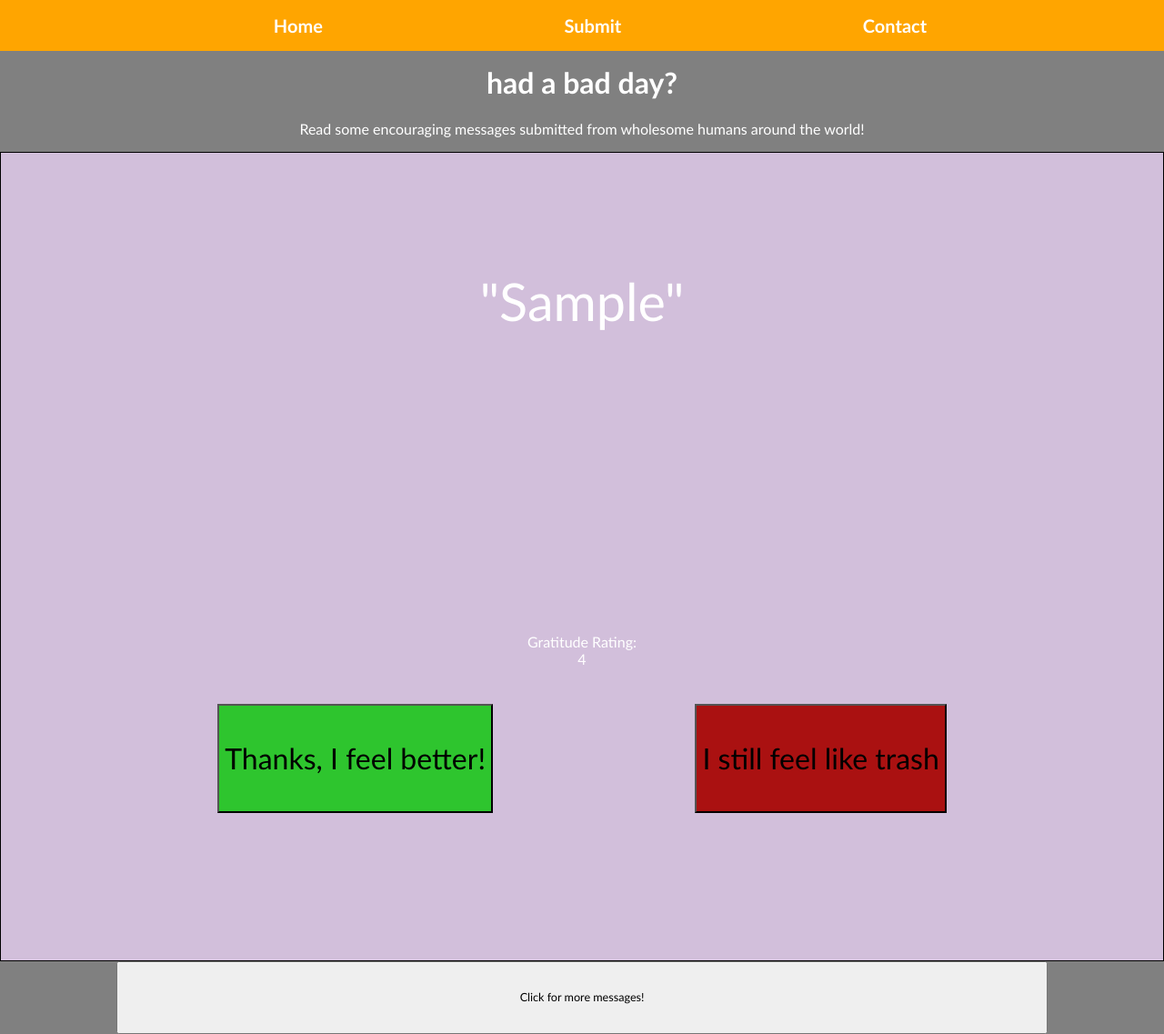
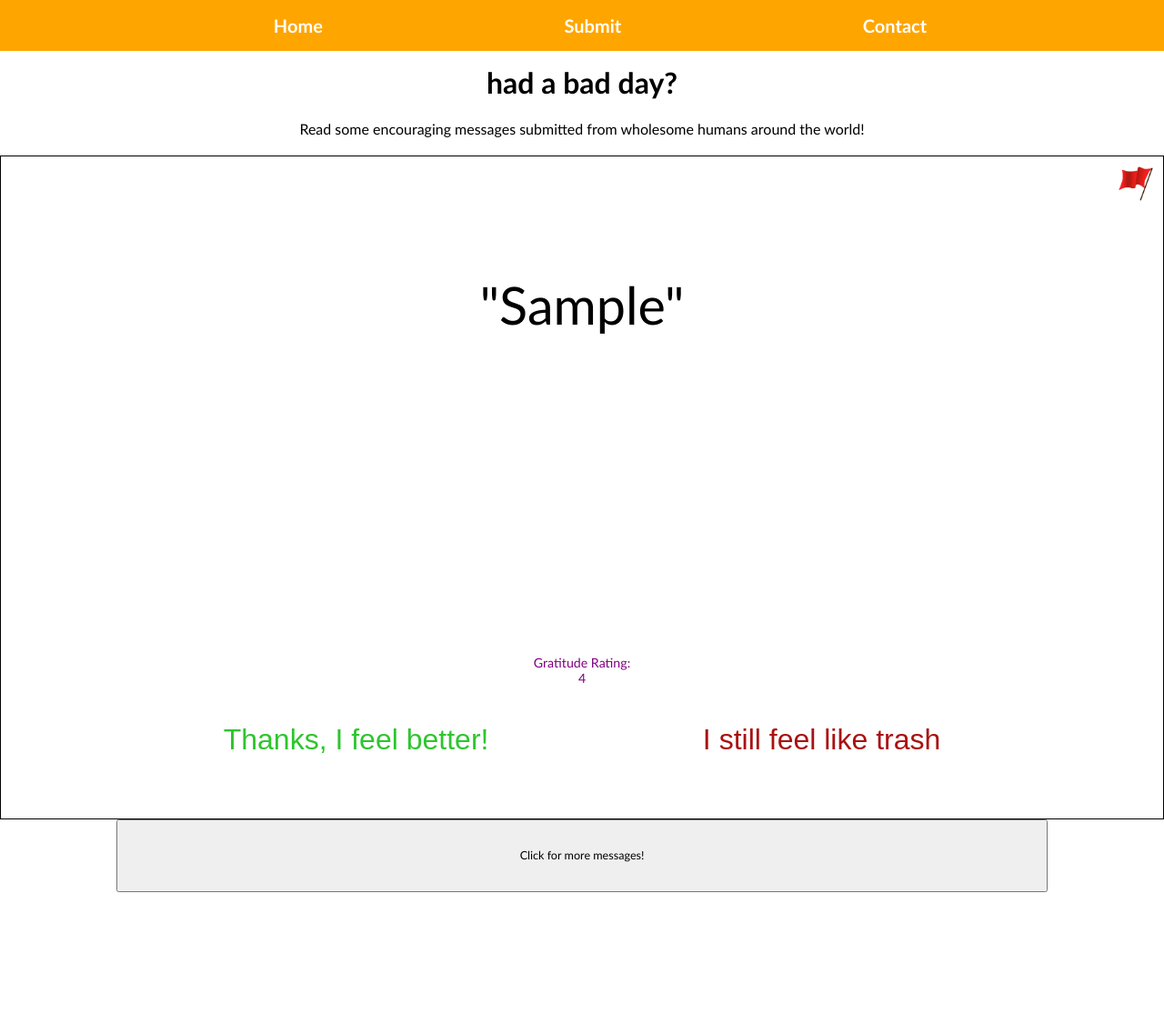
Before and after one commit to AjayLiu/inspirationjar-php, a PHP site: page / in a window 1280 px wide. Shown: the whole page at 91% size. After the commit the page ends 981 px from the top, so only its background shows below. Run offline with PHP 8.4, Linux system fonts and the light colour scheme; tables that the repository leaves empty or names only in its code hold one stand-in row (values such as "Sample post"); data that the repository does not hold is empty; some libraries are stand-ins or nearby versions.

Commit message:
black and white

```diff
--- a/debug.php
+++ b/debug.php
@@ -1,4 +1,3 @@
 <?php
-    include "getVotedIDs.php";
-    //echo $latestPostID;
+    include "returnTotalQuoteCount.php";
 ?>
--- a/index.php
+++ b/index.php
@@ -30,11 +30,10 @@
 		<div class = "intro">
             <h1>had a bad day?</h1>
             <p>Read some encouraging messages submitted from wholesome humans around the world!</p>
-
 		</div>
 
 		<?php
-			$sql = "SELECT HappyID, Happy_quote, HappyRating FROM happy_table ORDER BY HappyRating DESC LIMIT 5";
+			$sql = "SELECT HappyID, Happy_quote, HappyRating FROM happy_table WHERE isReported = 0 OR isReviewedSafe = 1 ORDER BY HappyRating DESC LIMIT 5";
 			$result = $mysqli->query($sql);
 
 			if ($result->num_rows > 0) {
@@ -45,6 +44,8 @@
 						?>
 							<div class = "quote_container">
 								<div class = "quoteBlock" data-gratID="<?php echo ($row["HappyID"]);?>">
+									<input type="image" src="/images/redflag.png" name="<?php echo ($row["HappyID"]);?>" class = "reportButton"/>
+
 									<div class = "quoteText" data-gratID="<?php echo ($row["HappyID"]);?>">
 										"<?php echo stripslashes($row["Happy_quote"]);?>"
 									</div>
@@ -75,16 +76,8 @@
 		</div>
 
 		<script src="/js/jquery.fittext.js"></script>
-		<script type="text/javascript">
-			if(window.innerWidth > 767){
-				$(".quoteText").fitText(2);
-				$("#refreshButton").fitText(8);
-			} else {
-				$(".quoteText").fitText(1);
-				$("#refreshButton").fitText(2);
-			}
+		<script src="/js/fittext.js"></script>
 
-		</script>
 
 	</body>
 
--- /dev/null
+++ b/js/fittext.js
@@ -0,0 +1,10 @@
+if(window.innerWidth > 767){
+    //WIDE MONITOR
+    $(".quoteText").fitText(2);
+    $(".gratitudeRatings").fitText(9);
+    $("#refreshButton").fitText(8);
+} else {
+    //MOBILE PORTRAIT
+    $(".quoteText").fitText(1.5);
+    $("#refreshButton").fitText(2);
+}
--- a/js/quoteLoader.js
+++ b/js/quoteLoader.js
@@ -1,5 +1,6 @@
 $(document).ready(
     function(){
+        $('.gratitudeRatings').hide();
         //GET ALL IDs that the user has already voted on
         var alreadyVotes;
         $.ajax({
@@ -9,17 +10,64 @@ $(document).ready(
             success: function(result) {
                 alreadyVotes = result;
                 markDupes();
+                $('.gratitudeRatings').show();
             },
         });
 
+
+        //REPORT BUTTON
+        $(".reportButton").click(
+            function(){
+                var reportID = $(this).attr("name");
+
+
+                var ajaxurl = 'report.php',
+                data =  {'reportedID': reportID};
+                $.post(ajaxurl, data, function (response) {
+                    if(response != "SUCCESS"){
+                        if(response == "DUPE"){
+                            alert("It looks like you reported this quote before. Sorry for showing this to you again, must be an error");
+                        } else if(isNaN(response)){
+                            //REDIRECT TO LOGIN
+                            window.location = response;
+                        } else {
+                            //SPAM
+                            alert("It looks like you reported a quote just " + response + " seconds ago. Please wait at least 30 seconds before reporting.");
+                        }
+                    } else {
+                        alert("Thanks for maintaining order in this site! We will review this quote and take the appropriate actions.");
+                        var reportedBlock = ".quoteBlock[data-gratID=\"" + reportID + "\"]";
+                        $(reportedBlock).remove();
+                    }
+                });
+            }
+        );
+
         //Refresh Button
         var quoteCount = 5;
+
         $("#refreshButton").click(
             function(){
-                quoteCount = quoteCount + 5;
-                $("#quotes_root").load("load_quotes.php", {quoteNewCount: quoteCount}, function(){
-                    markDupes();
+                //FIRST CHECK IF THERE ARE ANY QUOTES TO LOAD
+                $.ajax({
+                    type: 'GET',
+                    url: 'returnTotalQuoteCount.php',
+                    cache: false,
+                    success: function(result) {
+                        if(quoteCount <= result){
+                            quoteCount = quoteCount + 5;
+                            $("#quotes_root").load("load_quotes.php", {quoteNewCount: quoteCount}, function(){
+                                markDupes();
+                            });
+                        } else {
+                            //REMOVE REFRESH BUTTON
+                            alert("No more quotes to load!");
+                            $("#refreshButton").remove();
+                        }
+                    },
                 });
+
+
             }
         );
 
@@ -32,10 +80,13 @@ $(document).ready(
                 if(alreadyVotes.indexOf(thisId+",") != -1){
                     var newHTML = "You already voted on this post!";
                     $(this).html(newHTML);
-                    $(this).css('color', "yellow");
+                    $(this).css('color', "orange");
                 }
             });
         }
+
+
+        var IDsToIgnoreReacting = "";
 
         //LIKE AND DISLIKE BUTTON
         $('.button').click(function(){
@@ -45,37 +96,8 @@ $(document).ready(
             /* CLIENT SIDE ANIMATION */
             var id = clickBtnValue.substring(clickBtnValue.indexOf('d') + 1);
 
-            //IF IS A NEW VOTE
-            if( alreadyVotes == null || alreadyVotes.indexOf(id+",") == -1){
-
-                //UPDATE ALREADYVOTES
-                //GET ALL IDs that the user has already voted on
-                $.ajax({
-                    type: 'GET',
-                    url: 'getVotedIDs.php',
-                    cache: false,
-                    success: function(result) {
-                        alreadyVotes = result;
-                        markDupes();
-                    },
-                });
-
-                var grat = ".gratitudeRatings[data-gratID=\"" + id + "\"]";
-                //ADD or SUBTRACT ONE TO GRATITUDE (client side)
-                var rating = $(grat).text().substring($(grat).text().indexOf(':')+1).trim();
-                var toAdd = (clickBtnValue.charAt(0) == 'g') ? 1 : -1;
-                var ratingInt = parseInt(rating) + toAdd;
-                var newHTML = $(grat).text().substring(0, $(grat).text().indexOf(':') + 1) + "<br>" + ratingInt;
-                $(grat).html(newHTML);
-
-                //CHANGE COLOR
-                $(grat).css('color', toAdd == 1? "green": "red");
-
-
-
-            }
-
             //AJAX TO LOG VOTE INTO DATABASE / PROMPT LOGIN
+            /*
             var ajaxurl = 'vote.php',
             data =  {'action': clickBtnValue};
             var session;
@@ -92,6 +114,52 @@ $(document).ready(
                     }
                 });
             });
+            */
+            //AJAX TO LOG VOTE INTO DATABASE / PROMPT LOGIN
+            var ajaxurl = 'vote.php',
+            data =  {'action': clickBtnValue};
+            $.ajaxSetup({cache: false})
+            $.post(ajaxurl, data, function (response) {
+                if(response != "DUPE"){
+                    if(response != "LOGGED IN"){
+                        //SEND TO LOGIN PAGE
+                        window.location = response;
+                    }
+                }
+            });
+
+
+            //UPDATE ALREADYVOTES
+            //GET ALL IDs that the user has already voted on
+            $.ajax({
+                type: 'GET',
+                url: 'getVotedIDs.php',
+                cache: false,
+                success: function(result) {
+                    alreadyVotes = result;
+                    markDupes();
+                },
+            });
+
+            //IF IS A NEW VOTE
+            if( alreadyVotes == null || alreadyVotes.indexOf(id+",") == -1 && IDsToIgnoreReacting.indexOf(id+',') == -1){
+                var grat = ".gratitudeRatings[data-gratID=\"" + id + "\"]";
+                //ADD or SUBTRACT ONE TO GRATITUDE (client side)
+                var rating = $(grat).text().substring($(grat).text().indexOf(':')+1).trim();
+                var toAdd = (clickBtnValue.charAt(0) == 'g') ? 1 : -1;
+                var ratingInt = parseInt(rating) + toAdd;
+                var newHTML = $(grat).text().substring(0, $(grat).text().indexOf(':') + 1) + "<br>" + ratingInt;
+                $(grat).html(newHTML);
+
+                //PREVENT SPAMMING (client side)
+                IDsToIgnoreReacting+=id+',';
+
+                //CHANGE COLOR
+                $(grat).css('color', toAdd == 1? "green": "red");
+            }
+
+
+
 
         });
     }
--- a/js/randomColors.js
+++ b/js/randomColors.js
@@ -6,4 +6,4 @@ function setRandomColors(){
          arr[i].style.backgroundColor = random_color;
     }
 }
-setRandomColors();
+//setRandomColors();
--- a/redirectLinks.php
+++ b/redirectLinks.php
@@ -1,6 +1,6 @@
 <?php
 
-    $isLocal = true;
+    $isLocal = false;
 
     if($isLocal){
         $submitLink = "http://localhost/submit.php";
@@ -17,4 +17,5 @@
 
 
 
+
 ?>
--- a/styles.css
+++ b/styles.css
@@ -2,12 +2,12 @@ body,html {
 	margin:0px;
 	padding: 0px;
 	height: 100%;
-    width: 100%;
-    display: flex;
-    flex-direction: column;
+  width: 100%;
+  display: flex;
+  flex-direction: column;
 	text-align: center;
-	color:white;
-	background-color: gray;
+	color:black;
+	background-color: white;
 	z-index: -2;
 }
 
@@ -16,7 +16,7 @@ body,html {
     position: fixed;
     display: flex;
 	background-color: orange;
-
+	z-index: 100;
 }
 
 .navbar img{
@@ -33,10 +33,12 @@ body,html {
 .intro{
     z-index: -1;
     position: relative;
-	padding: 50px 5px 0 5px;
-	background-color: gray;
-	color:white;
-	text-align: center;
+		padding: 50px 5px 0 5px;
+		text-align: center;
+}
+
+.intro p {
+	margin: 20px;
 }
 
 .intro strong{
@@ -87,15 +89,16 @@ html {
 }
 
 .quoteBlock{
-	height: 95vh;
+	height: 75vh;
   	width: 100vw;
 	padding-top: 10%;
 	text-align: center;
+	position: relative;
 	border: 1px solid black;
 }
 
 .quoteText{
-	margin: 0 auto;
+	margin: 0px auto 0 auto;
 	display: block;
 	width: 90%;
 	height: 50vh;
@@ -107,28 +110,53 @@ html {
 	display: flex;
 	height: 15vh;
 	width: 80vw;
-	margin: 0 auto;
-	margin-top: 5vh;
+	margin: 0px auto 50px auto;
 	justify-content: space-around;
 }
 
+.button:hover{
+    text-decoration: underline;
+}
+
+.gratitudeRatings{
+	margin: 20px 0 0 0;
+	color: purple;
+}
 
 .button{
 	font-size: 2rem;
+  background: none!important;
+  border: none;
+  padding: 0!important;
+  /*optional*/
+  font-family: arial, sans-serif;
+  /*input has OS specific font-family*/
+  color: #069;
+  text-decoration: none;
+  cursor: pointer;
+
 }
 
 #goodButton{
-	background-color: rgb(46, 197, 46);
+	color: rgb(46, 197, 46);
 }
 #badButton{
-	background-color: rgb(170, 17, 17);
+	color: rgb(170, 17, 17);
 }
+
+.reportButton{
+	right: 10px;
+	top: 10px;
+	width: 5vh;
+	height: 5vh;
+	position: absolute;
+}
+
 
 #refreshButton{
 	width: 80%;
 	height: 10vh;
 	margin:auto;
-
 }
 
 .submitSuccess{
@@ -143,7 +171,12 @@ html {
 /* MOBILE */
 @media screen and (max-width: 767px) {
 	.quoteBlock{
-		padding-top: 50%;
+		padding-top: 10%;
+		height: 60vh;
+	}
+
+	.quoteText{
+		height: 30vh;
 	}
 
 	.buttons{
@@ -163,7 +196,7 @@ html {
     }
 
 	.quote_container{
-		scroll-snap-align: start;
+		scroll-snap-align: center;
 	}
 
     .intro {
```
Also changed, not shown: afterLogin.php (+8 -6 lines), load_quotes.php (+9 -10 lines), report.php (added, +65 -0 lines), returnTotalQuoteCount.php (added, +13 -0 lines), submit.php (+15 -3 lines), images/redflag.png (added), submit_received.php (line endings or trailing spaces).
